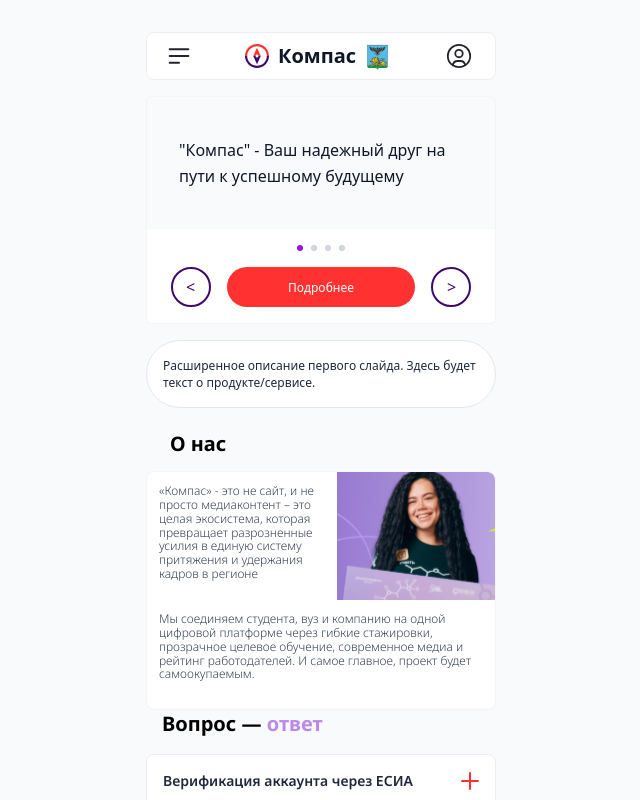
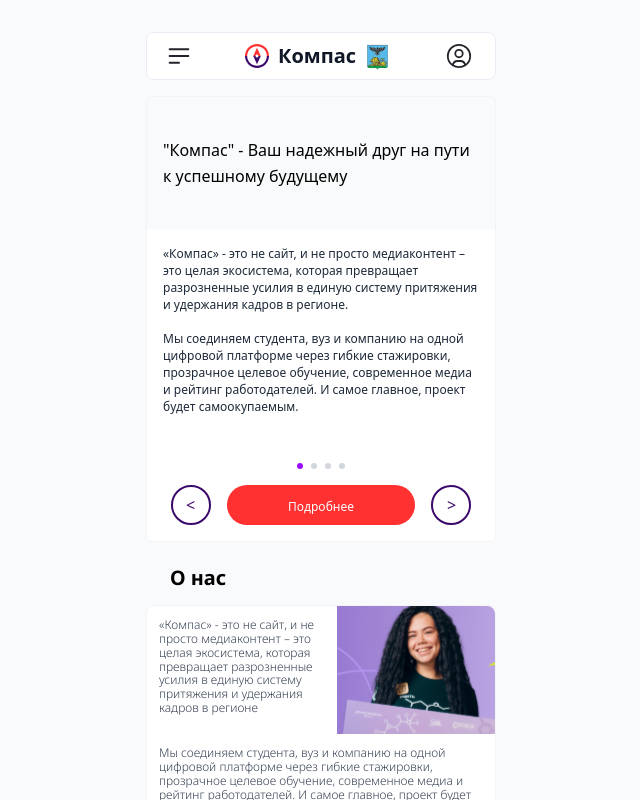
Before and after one commit to PowerCoin1/COMPAS, a React (Vite) app in the folder frontend/: page / in a window 1280 px wide. Both pictures are taken after a click on the button "Подробнее". Shown: the top 800 px of the page, without its empty margins (319-959 px from the left). Built offline with nearby package versions, Linux system fonts and the light colour scheme.

Commit message:
feat/frontend/08 add expandable details section with smooth animation and paragraph separation

```diff
--- a/frontend/src/components/Carousel.tsx
+++ b/frontend/src/components/Carousel.tsx
@@ -5,31 +5,18 @@
 type Slide = {
     id: number;
     text: string;
-    details: string;
 };
 
-// Пока что 3 одинаковых слайда — можно будет заменить текст позже
 const slides: Slide[] = [
-    {
-        id: 1,
-        text: '"Компас" - Ваш надежный друг на пути к успешному будущему',
-        details: 'Расширенное описание первого слайда. Здесь будет текст о продукте/сервисе.',
-    },
-    {
-        id: 2,
-        text: '"Компас" - Ваш надежный друг на пути к успешному будущему',
-        details: 'Текст для второго слайда. Можно рассказать о преимуществах.',
-    },
-    {
-        id: 3,
-        text: '"Компас" - Ваш надежный друг на пути к успешному будущему',
-        details: 'Текст для третьего слайда. Например, кейс или сценарий использования.',
-    },
-    {
-        id: 3,
-        text: '"Компас" - Ваш надежный друг на пути к успешному будущему',
-        details: 'Текст для третьего слайда. Например, кейс или сценарий использования.',
-    },
+    { id: 1, text: '"Компас" - Ваш надежный друг на пути к успешному будущему' },
+    { id: 2, text: '"Компас" - Ваш надежный друг на пути к успешному будущему' },
+    { id: 3, text: '"Компас" - Ваш надежный друг на пути к успешному будущему' },
+    { id: 4, text: '"Компас" - Ваш надежный друг на пути к успешному будущему' },
+];
+
+const detailsText = [
+    '«Компас» - это не сайт, и не просто медиаконтент – это целая экосистема, которая превращает разрозненные усилия в единую систему притяжения и удержания кадров в регионе.',
+    'Мы соединяем студента, вуз и компанию на одной цифровой платформе через гибкие стажировки, прозрачное целевое обучение, современное медиа и рейтинг работодателей. И самое главное, проект будет самоокупаемым.',
 ];
 
 export const Carousel: React.FC = () => {
@@ -42,21 +29,34 @@
         if (index > lastIndex) index = 0;
 
         setCurrentIndex(index);
-        setIsDetailsOpen(false); // при смене слайда сворачиваем "Подробнее"
+        setIsDetailsOpen(false);
     };
 
     const currentSlide = slides[currentIndex];
 
     return (
         <div className="w-full max-w-xl mx-auto">
-            {/* Карточка с текстом и нижней панелью */}
-            <div className="rounded-md border border-gray-100 overflow-hidden bg-[--color-secondary] flex flex-col">
+            <div className="rounded-md border border-gray-100 overflow-hidden bg-[--color-secondary] flex flex-col transition-all duration-500 ease-in-out">
                 {/* Текст слайда */}
-                <div className="px-8 py-10 flex-1 flex items-center">
-                    <p className="text-base h4 md:text-lg font-medium text-gray-900 leading-relaxed">{currentSlide.text}</p>
+                <div className="px-4 py-10 flex-1">
+                    <p className="text-base md:text-lg font-medium leading-relaxed">{currentSlide.text}</p>
                 </div>
 
-                {/* Нижняя панель: точки, стрелки, кнопка */}
+                {/* Блок "Подробнее" */}
+                {isDetailsOpen && (
+                    <div
+                        className={`p-4 bg-white text-sm text-gray-800 transition-all duration-500 ease-in-out
+                        ${isDetailsOpen ? 'opacity-100 translate-y-0 scale-100' : 'opacity-0 -translate-y-4 scale-95 pointer-events-none'}`}
+                    >
+                        {detailsText.map((paragraph, idx) => (
+                            <p key={idx} className="mb-4">
+                                {paragraph}
+                            </p>
+                        ))}
+                    </div>
+                )}
+
+                {/* Нижняя панель */}
                 <div className="bg-white px-6 py-4">
                     {/* Точки */}
                     <div className="flex justify-center mb-4 gap-2">
@@ -64,47 +64,41 @@
                             <button
                                 key={slide.id}
                                 onClick={() => goTo(index)}
-                                className={`h-1.5 w-1.5 rounded-full mx-1 transition
-                                    ${index === currentIndex ? 'bg-purple-600' : 'bg-gray-300'}`}
+                                className={`h-1.5 w-1.5 rounded-full transition
+                  ${index === currentIndex ? 'bg-purple-600' : 'bg-gray-300'}`}
                                 aria-label={`Перейти к слайду ${index + 1}`}
                             />
                         ))}
                     </div>
 
-                    {/* Стрелки и кнопка "Подробнее" */}
+                    {/* Стрелки и кнопка */}
                     <div className="flex items-center gap-4">
-                        {/* Левая стрелка */}
                         <button
                             type="button"
                             onClick={() => goTo(currentIndex - 1)}
                             className="w-10 h-10 rounded-full border-2 flex items-center justify-center transition
-                    [border-color:var(--color-dark-purple)] [color:var(--color-dark-purple)]
-                    hover:[background-color:var(--color-dark-purple)] hover:text-white"
+                border-dark-purple text-dark-purple
+                hover:bg-dark-purple hover:text-white"
                         >
                             <span className="-ml-px">&lt;</span>
                         </button>
 
-                        {/* Кнопка Подробнее (Button) */}
                         <Button color="red" size="md" className="flex-1" onClick={() => setIsDetailsOpen((prev) => !prev)}>
                             Подробнее
                         </Button>
 
-                        {/* Правая стрелка */}
                         <button
                             type="button"
                             onClick={() => goTo(currentIndex + 1)}
                             className="w-10 h-10 rounded-full border-2 flex items-center justify-center transition
-                                [border-color:var(--color-dark-purple)] [color:var(--color-dark-purple)]
-                                hover:bg-dark-purple hover:text-white"
+                border-dark-purple text-dark-purple
+                hover:bg-dark-purple hover:text-white"
                         >
                             <span className="ml-px">&gt;</span>
                         </button>
                     </div>
                 </div>
             </div>
-            {isDetailsOpen && (
-                <div className="mt-4 p-4 rounded-xl border border-gray-200 bg-white text-sm text-gray-800">{currentSlide.details}</div>
-            )}
         </div>
     );
 };
```
